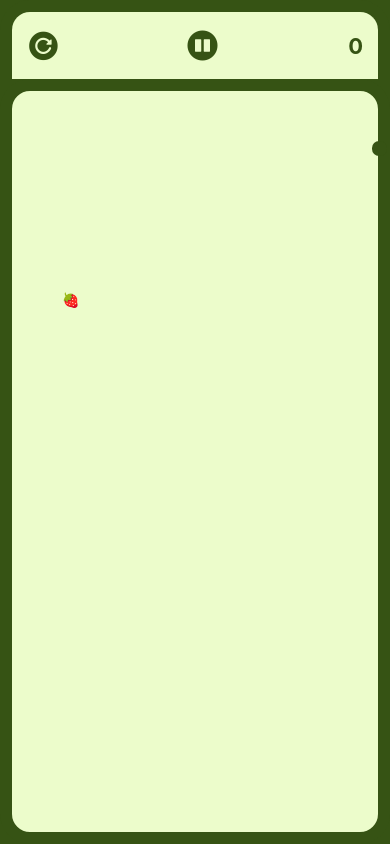
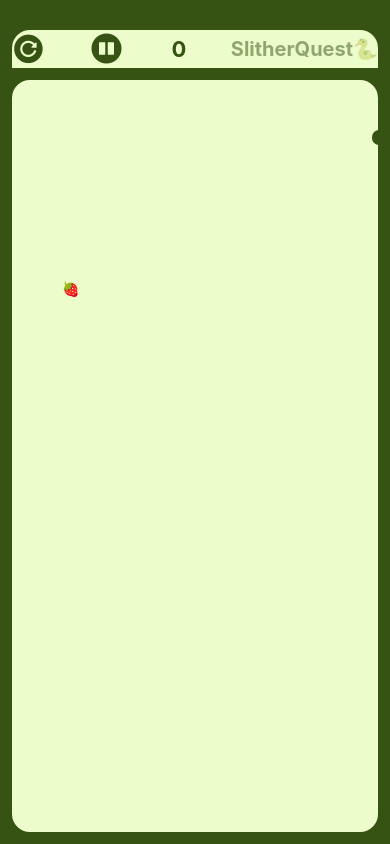
Before and after one commit to ambjn/SlitherQuest, a React Native app: screen / in a window 390 px wide. Built offline with nearby package versions, Linux system fonts and the light colour scheme.

Commit message:
improved UI

```diff
--- a/src/components/Game.tsx
+++ b/src/components/Game.tsx
@@ -13,7 +13,7 @@ import Header from "./Header";
 
 const SNAKE_INITIAL_POSITION = [{ x: 5, y: 5 }];
 const FOOD_INITIAL_POSITION = { x: 5, y: 20 };
-const GAME_BOUNDS = { xMin: 0, xMax: 35, yMin: 0, yMax: 80 };
+const GAME_BOUNDS = { xMin: 0, xMax: 35, yMin: 0, yMax: 75 };
 const MOVE_INTERVAL = 50;
 const SCORE_INCREMENT = 10;
 
--- a/src/components/Header.tsx
+++ b/src/components/Header.tsx
@@ -1,4 +1,4 @@
-import { TouchableOpacity, StyleSheet, View } from "react-native";
+import { TouchableOpacity, StyleSheet, View ,Text} from "react-native";
 import { Ionicons } from "@expo/vector-icons";
 import { Colors } from "../styles/colors";
 import { FontAwesome } from "@expo/vector-icons";
@@ -29,6 +29,7 @@ export default function Header({
         />
       </TouchableOpacity>
       {children}
+      <Text style={styles.lightText}>SlitherQuest🐍</Text>
     </View>
   );
 }
@@ -44,7 +45,13 @@ const styles = StyleSheet.create({
     borderTopLeftRadius: 30,
     borderTopRightRadius: 30,
     borderBottomWidth: 0,
-    padding: 15,
     backgroundColor: Colors.background,
+    marginTop:18
+  },
+  lightText: {
+    fontSize: 20,
+    fontWeight: "bold",
+    color: Colors.primary,
+    opacity: 0.5,
   },
 });
```
